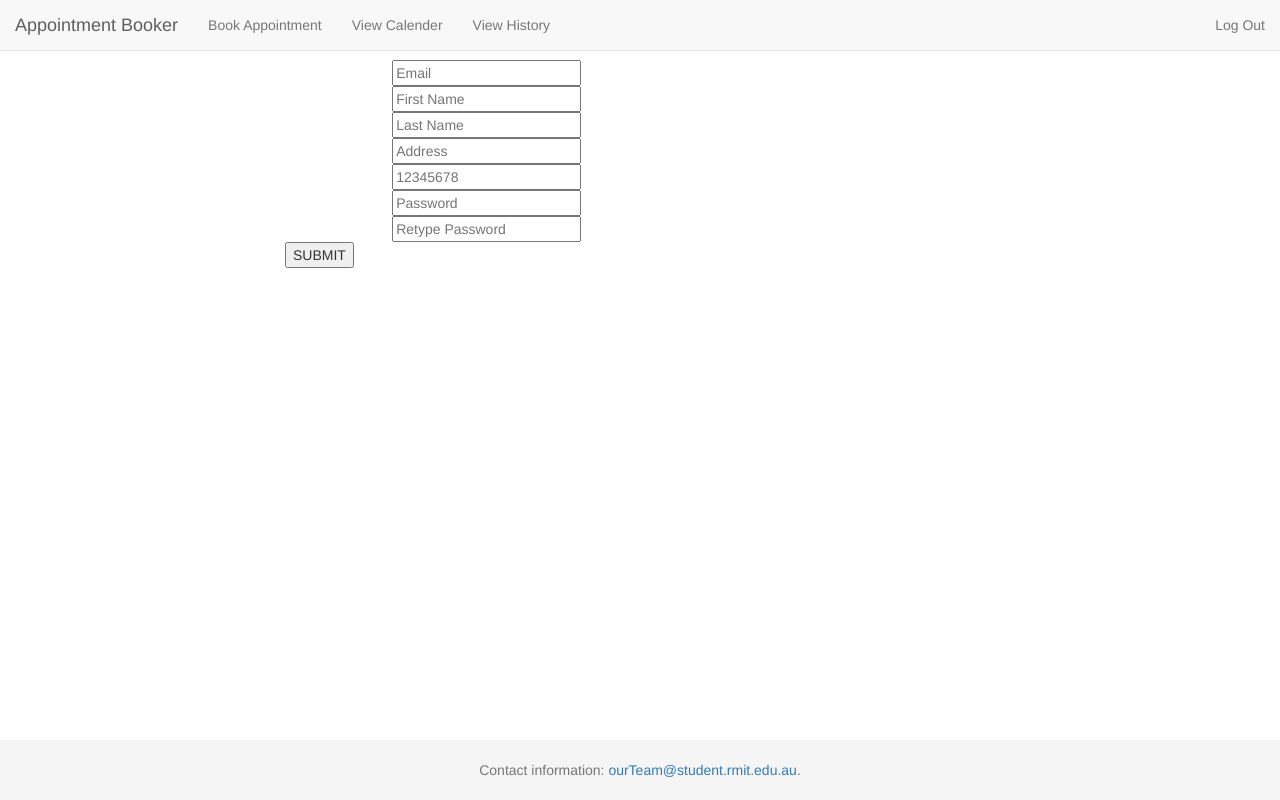
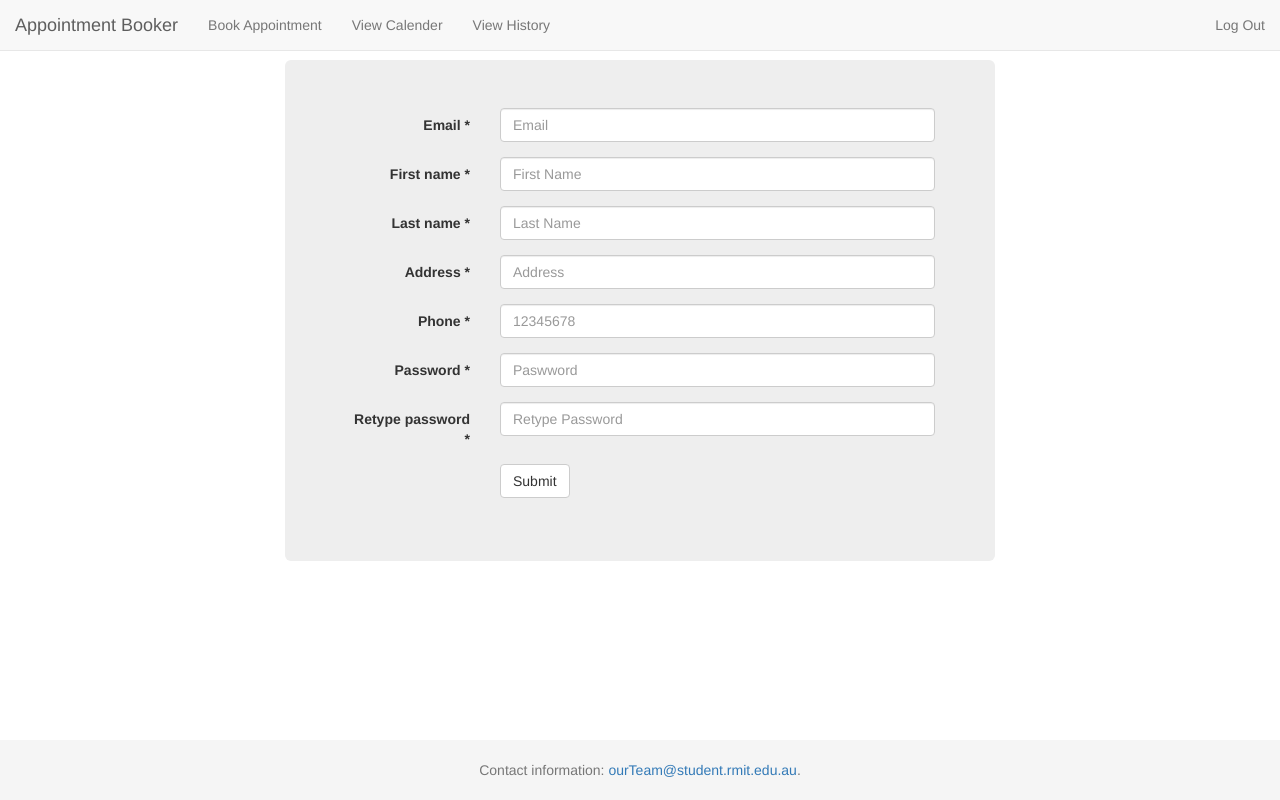
Before and after one commit to AnthonyNicholas/SEPT_appt_booker, a PHP site: page /register.php in a window 1280 px wide. Run offline with PHP 8.4, Linux system fonts and the light colour scheme.

Commit message:
Have applied bootstrap styling to RegistrationForm.class.php

```diff
--- a/views/RegistrationForm.class.php
+++ b/views/RegistrationForm.class.php
@@ -10,45 +10,59 @@ class RegistrationForm
     public function printHtml()
     {
     ?>
-    <div class="reg-form cust">
-         <form action="<?php echo htmlspecialchars($_SERVER["PHP_SELF"])?>" method="post">
-           <table id="form_table">
-                <tr>
-                <td><label class="label"> Email <span class="star"> * </span> </label></td>
-                <td><input name="email" type="email" class="text_input" placeholder="Email" required> <br></td>
-                </tr>
-                <tr>
-                <td><label class="label"> First name <span class="star"> * </span> </label></td>
-                <td><input name="fname" type="text" class="text_input" placeholder="First Name" required> <br></td>
-                </tr>
-                <tr>
-                <td><label class="label"> Last name <span class="star"> * </span> </label></td>
-                <td><input name="lname" type="text" class="text_input" placeholder="Last Name" required> <br></td>
-                </tr>
-                <tr>
-                <td><label class="label"> Address <span class="star"> * </span> </label></td>
-                <td><input name="address" type="text" class="text_input" placeholder="Address" required> <br></td>
-                </tr>
-                <tr>
-                <td><label class="label"> Phone <span class="star"> * </span> </label></td>
-                <td><input name="phone" type="text" class="text_input" placeholder="12345678" required> <br></td>
-                </tr>
-                <tr>
-                <td><label class="label"> Password <span class="star"> * </span> </label></td>
-                <td><input name="pword" type="text" class="text_input" placeholder="Password" required> <br></td>
-                </tr>
-                <tr>
-                <td><label class="label"> Retype Password <span class="star"> * </span> </label></td>
-                <td><input name="pword2" type="text" class="text_input" placeholder="Retype Password" required> <br></td>
-                </tr>
-                <tr>
-                <td id="submit_row" colspan="2">
-                <input type="submit" class="submit" value="SUBMIT">
-                </td>
-                </tr>
-                </table>
+
+    <div class = "jumbotron jumbotron-fluid">
+         <form class="form-horizontal" action="<?php echo htmlspecialchars($_SERVER["PHP_SELF"])?>" method="post">
+           <div class="form-group">
+               <label class="control-label col-sm-3" for="email">Email *</label>
+               <div class="col-sm-9">
+                   <input name="email" type="email" class="form-control" id="email" placeholder="Email" required>
+              </div>
+            </div>
+            <div class="form-group">
+               <label class="control-label col-sm-3" for="fname">First name *</label>
+               <div class="col-sm-9">
+                   <input name="fname" type="text" class="form-control" id="fname" placeholder="First Name" required>
+              </div>
+            </div>
+            <div class="form-group">
+               <label class="control-label col-sm-3" for="lname">Last name *</label>
+               <div class="col-sm-9">
+                   <input name="lname" type="text" class="form-control" id="lname" placeholder="Last Name" required>
+              </div>
+            </div>
+            <div class="form-group">
+               <label class="control-label col-sm-3" for="address">Address *</label>
+               <div class="col-sm-9">
+                   <input name="address" type="text" class="form-control" id="address" placeholder="Address" required>
+              </div>
+            </div>
+            <div class="form-group">
+               <label class="control-label col-sm-3" for="phone">Phone *</label>
+               <div class="col-sm-9">
+                   <input name="phone" type="text" class="form-control" id="phone" placeholder="12345678" required>
+              </div>
+            </div>
+            <div class="form-group">
+               <label class="control-label col-sm-3" for="password">Password *</label>
+               <div class="col-sm-9">
+                   <input name="pword" type="text_input" class="form-control" id="password" placeholder="Paswword" required>
+              </div>
+            </div>
+            <div class="form-group">
+               <label class="control-label col-sm-3" for="pword2">Retype password *</label>
+               <div class="col-sm-9">
+                   <input name="pword2" type="text" class="form-control" id="pword2" placeholder="Retype Password" required>
+              </div>
+            </div>
+            <div class="form-group">
+                <div class="col-sm-offset-3 col-sm-9">
+                    <button type="submit" class="btn btn-default">Submit</button>
+                </div>
+            </div>
         </form>
     </div>
+
     <?php
     }
 
```
Also changed, not shown: README.md.
